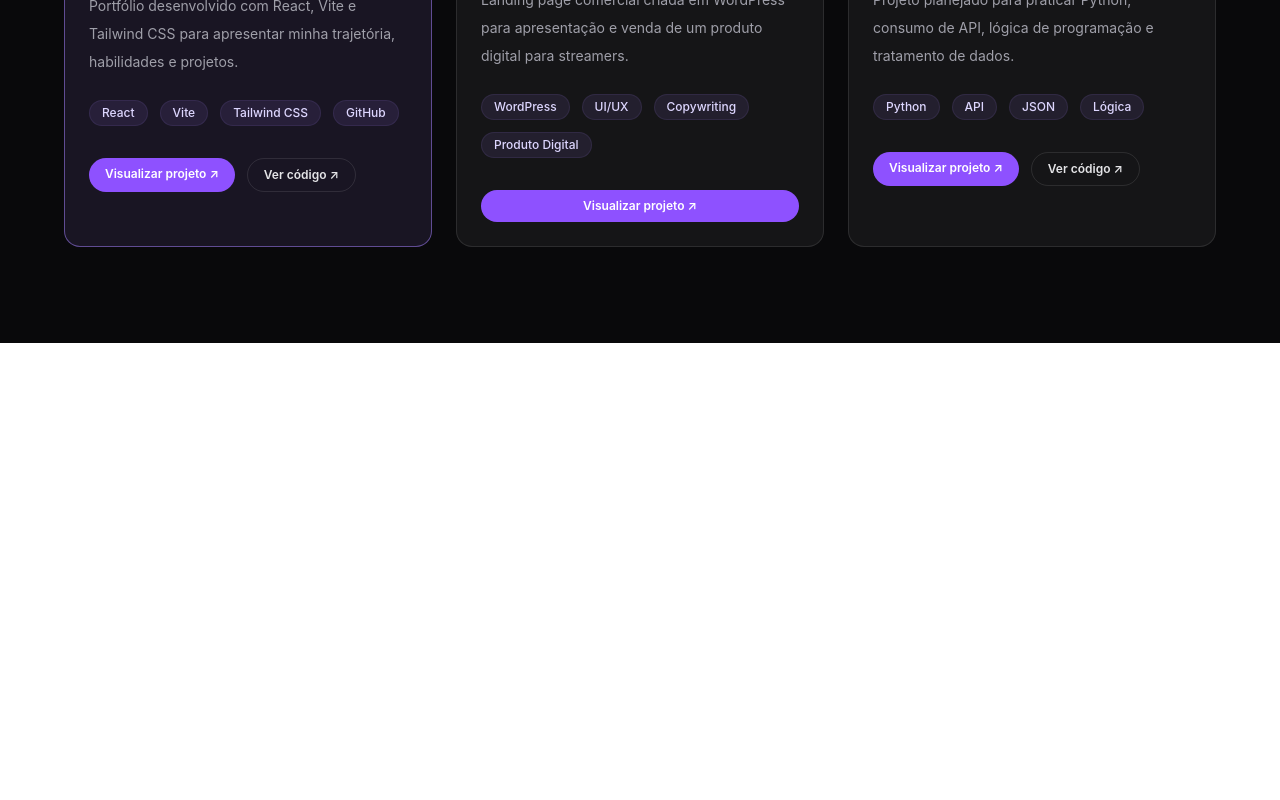
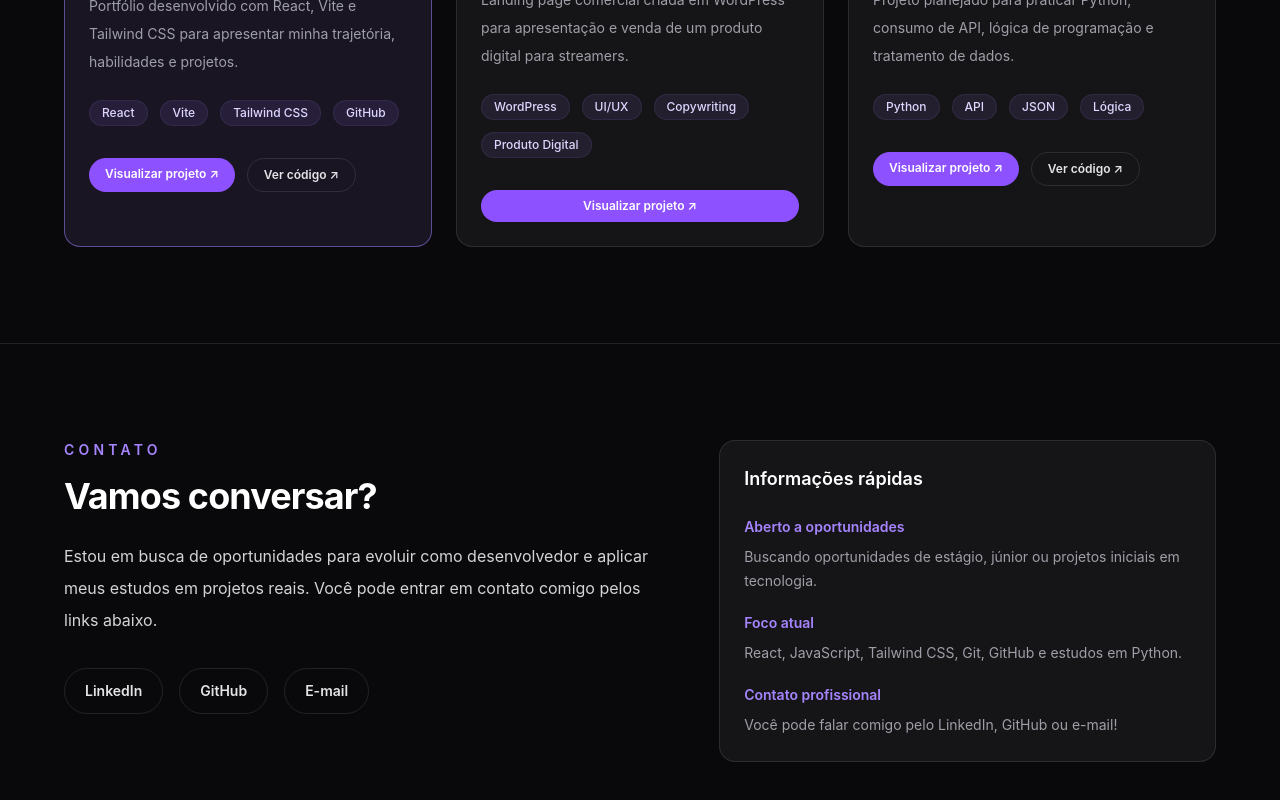
Before and after one commit to 1jhonBR/portfolio-jhon, a React (Vite) app: page / in a window 1280 px wide. Shown: the part 2694-3494 px from the top of the page. Before the commit the page ends 3037 px from the top, so only its background shows below. Built offline with nearby package versions, Linux system fonts and the light colour scheme.

Commit message:
feat: create contact section
Adds a contact section with social links and quick professional information.

```diff
--- a/src/App.jsx
+++ b/src/App.jsx
@@ -3,6 +3,7 @@ import Hero from "./components/Hero";
 import About from "./components/About";
 import Skills from "./components/Skills";
 import Projects from "./components/Projects";
+import Contact from "./components/Contact";
 
 function App() {
   return (
@@ -12,6 +13,7 @@ function App() {
       <About />
       <Skills />
       <Projects />
+      <Contact />
     </main>
   );
 }
--- /dev/null
+++ b/src/components/Contact.jsx
@@ -0,0 +1,94 @@
+const contactLinks = [
+  {
+    label: "LinkedIn",
+    href: "https://www.linkedin.com/in/1jhonbr/",
+  },
+  {
+    label: "GitHub",
+    href: "https://github.com/1jhonbr",
+  },
+  {
+    label: "E-mail",
+    href: "mailto:1jhonbr@gmail.com",
+  },
+];
+
+const contactInfo = [
+  {
+    title: "Aberto a oportunidades",
+    description:
+      "Buscando oportunidades de estágio, júnior ou projetos iniciais em tecnologia.",
+  },
+  {
+    title: "Foco atual",
+    description:
+      "React, JavaScript, Tailwind CSS, Git, GitHub e estudos em Python.",
+  },
+  {
+    title: "Contato profissional",
+    description: "Você pode falar comigo pelo LinkedIn, GitHub ou e-mail!",
+  },
+];
+
+function Contact() {
+  return (
+    <section
+      id="contact"
+      className="scroll-mt-24 border-t border-white/10 px-6 py-24"
+    >
+      <div className="mx-auto grid max-w-6xl gap-12 lg:grid-cols-[1.1fr_0.9fr]">
+        <div>
+          <p className="mb-4 text-sm font-semibold uppercase tracking-[0.3em] text-violet-400">
+            Contato
+          </p>
+
+          <h2 className="text-3xl font-bold tracking-tight text-white sm:text-4xl">
+            Vamos conversar?
+          </h2>
+
+          <p className="mt-6 max-w-2xl text-base leading-8 text-zinc-300">
+            Estou em busca de oportunidades para evoluir como desenvolvedor e
+            aplicar meus estudos em projetos reais. Você pode entrar em contato
+            comigo pelos links abaixo.
+          </p>
+
+          <div className="mt-8 flex flex-wrap gap-4">
+            {contactLinks.map((link) => (
+              <a
+                key={link.label}
+                href={link.href}
+                target="_blank"
+                rel="noreferrer"
+                className="rounded-full border border-white/10 px-5 py-3 text-sm font-semibold text-zinc-200 transition hover:border-violet-400 hover:text-violet-300"
+              >
+                {link.label}
+              </a>
+            ))}
+          </div>
+        </div>
+
+        <div className="rounded-2xl border border-white/10 bg-white/5 p-6">
+          <h3 className="text-lg font-semibold text-white">
+            Informações rápidas
+          </h3>
+
+          <div className="mt-6 space-y-5">
+            {contactInfo.map((info) => (
+              <div key={info.title}>
+                <strong className="block text-sm font-semibold text-violet-400">
+                  {info.title}
+                </strong>
+
+                <p className="mt-2 text-sm leading-6 text-zinc-400">
+                  {info.description}
+                </p>
+              </div>
+            ))}
+          </div>
+        </div>
+      </div>
+    </section>
+  );
+}
+
+export default Contact;
```
